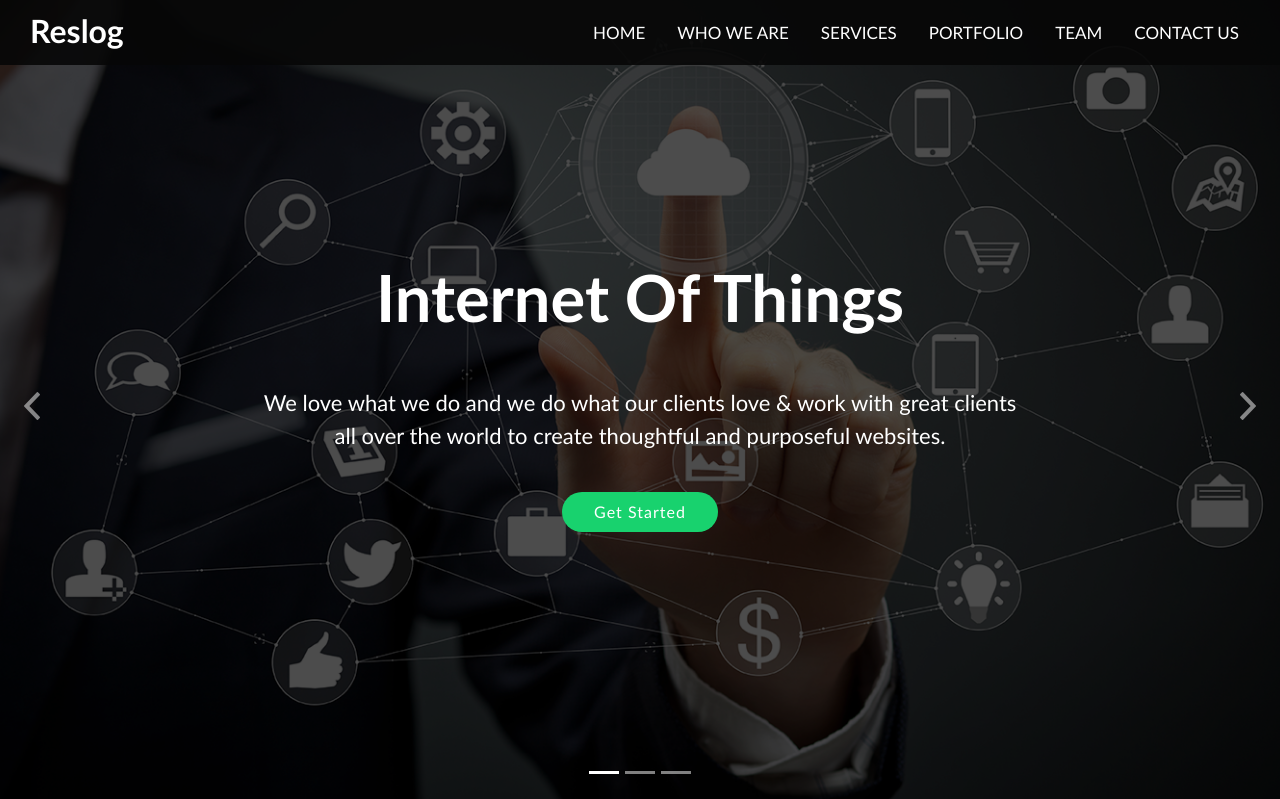
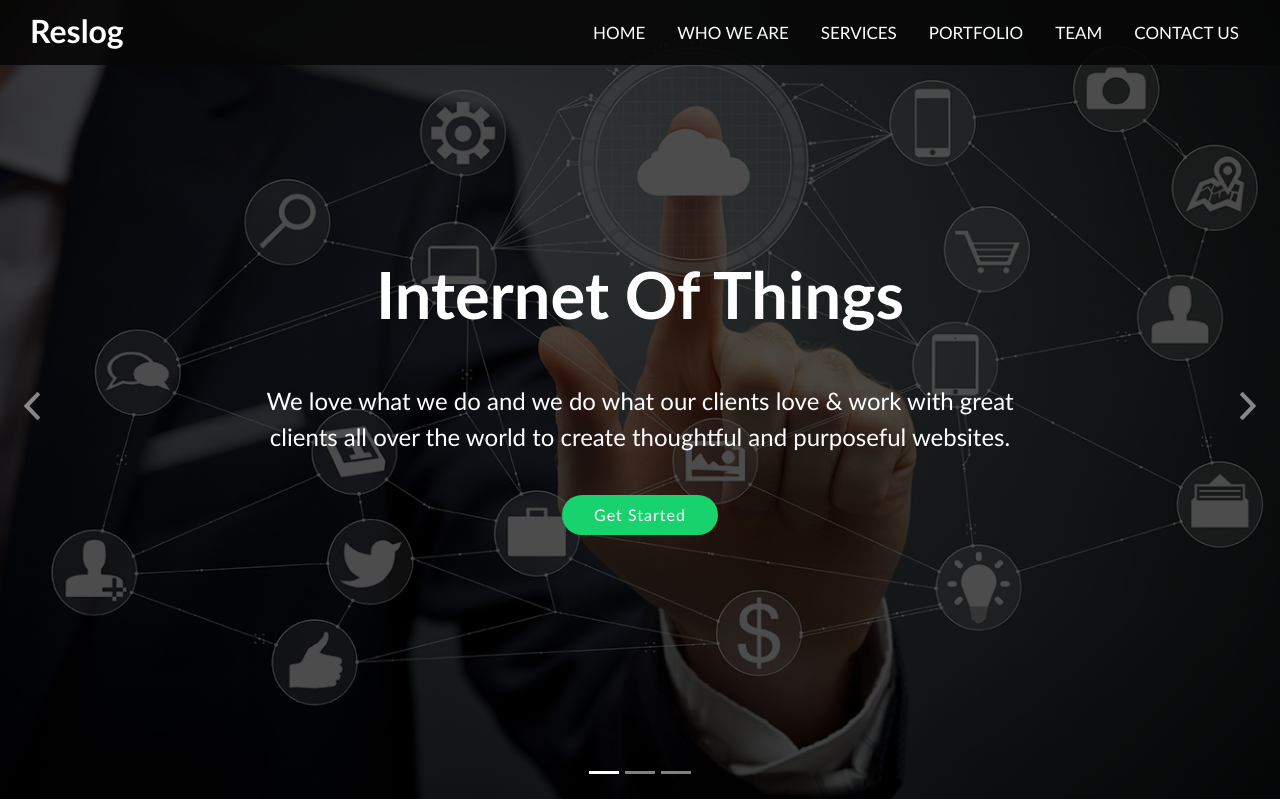
Before and after one commit to siva0812/ashiv_website, a PHP site: page / in a window 1280 px wide. Shown: the top 799 px of the page. Run offline with PHP 8.4, Linux system fonts and the light colour scheme; some web fonts are replaced.

Commit message:
Update style.css

```diff
--- a/css/style.css
+++ b/css/style.css
@@ -340,7 +340,7 @@ h6 {
   width: 80%;
   margin: 0 auto 30px auto;
   color: #fff;
-  font-size: 22px;
+  font-size: 24px;
 }
 
 #intro .carousel-fade {
```
